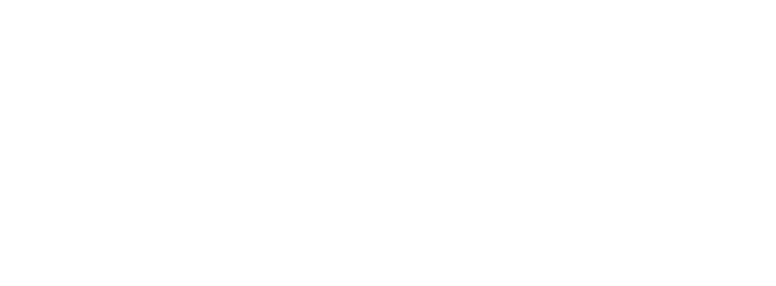
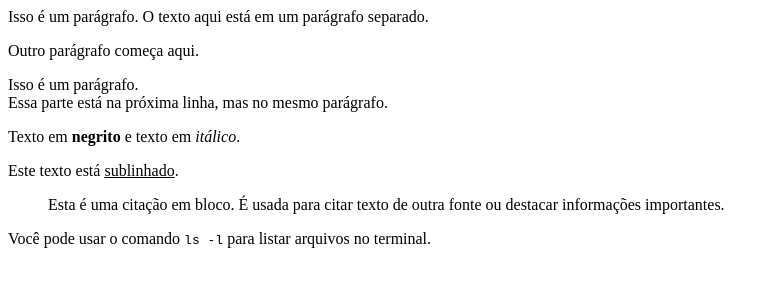
Before and after one commit to codestartingofficial/HTML_BASICO, a plain HTML site: page index.html in a window 1280 px wide. Shown: the whole page, without its empty margins (0-776 px from the left). Drawn offline with Linux system fonts and the light colour scheme.

Commit message:
COLOCADO ALGUNS TEXTOS DE FORMATAÇÃO

```diff
--- a/index.html
+++ b/index.html
@@ -5,6 +5,21 @@
     <title>Pagina do curso de HTML básico</title>
 </head>
 <body>
+    <p>Isso é um parágrafo. O texto aqui está em um parágrafo separado.</p>
+    <p>Outro parágrafo começa aqui.</p>
+
+    <p>Isso é um parágrafo.<br>Essa parte está na próxima linha, mas no mesmo parágrafo.</p>
+
+    <p>Texto em <b>negrito</b> e texto em <i>itálico</i>.</p>
+
+    <p>Este texto está <u>sublinhado</u>.</p>
+
+    <blockquote>
+        Esta é uma citação em bloco. É usada para citar
+        texto de outra fonte ou destacar informações importantes.
+    </blockquote>
+
+    Você pode usar o comando <code>ls -l</code> para listar arquivos no terminal.
 
 </body>
 </html>
```
